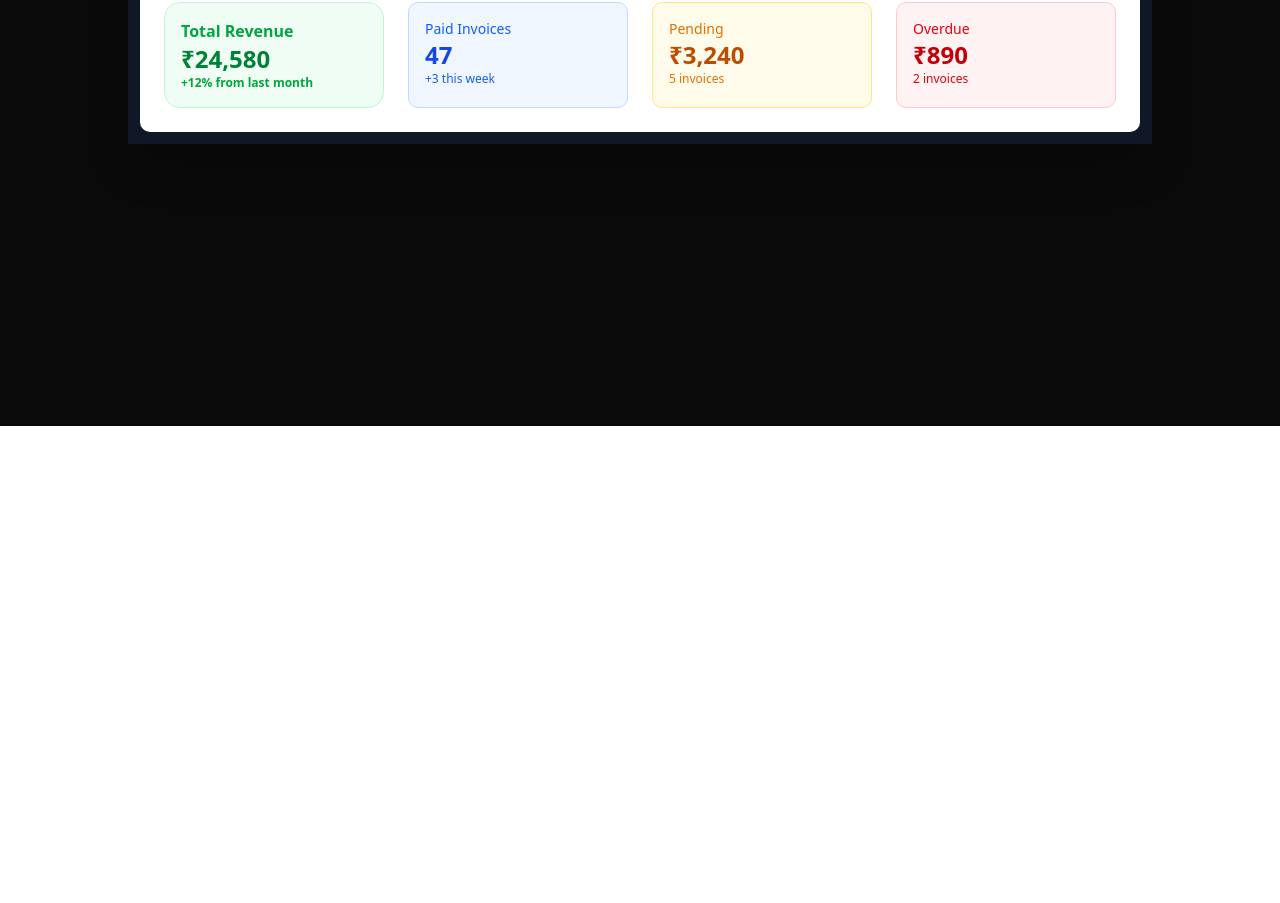
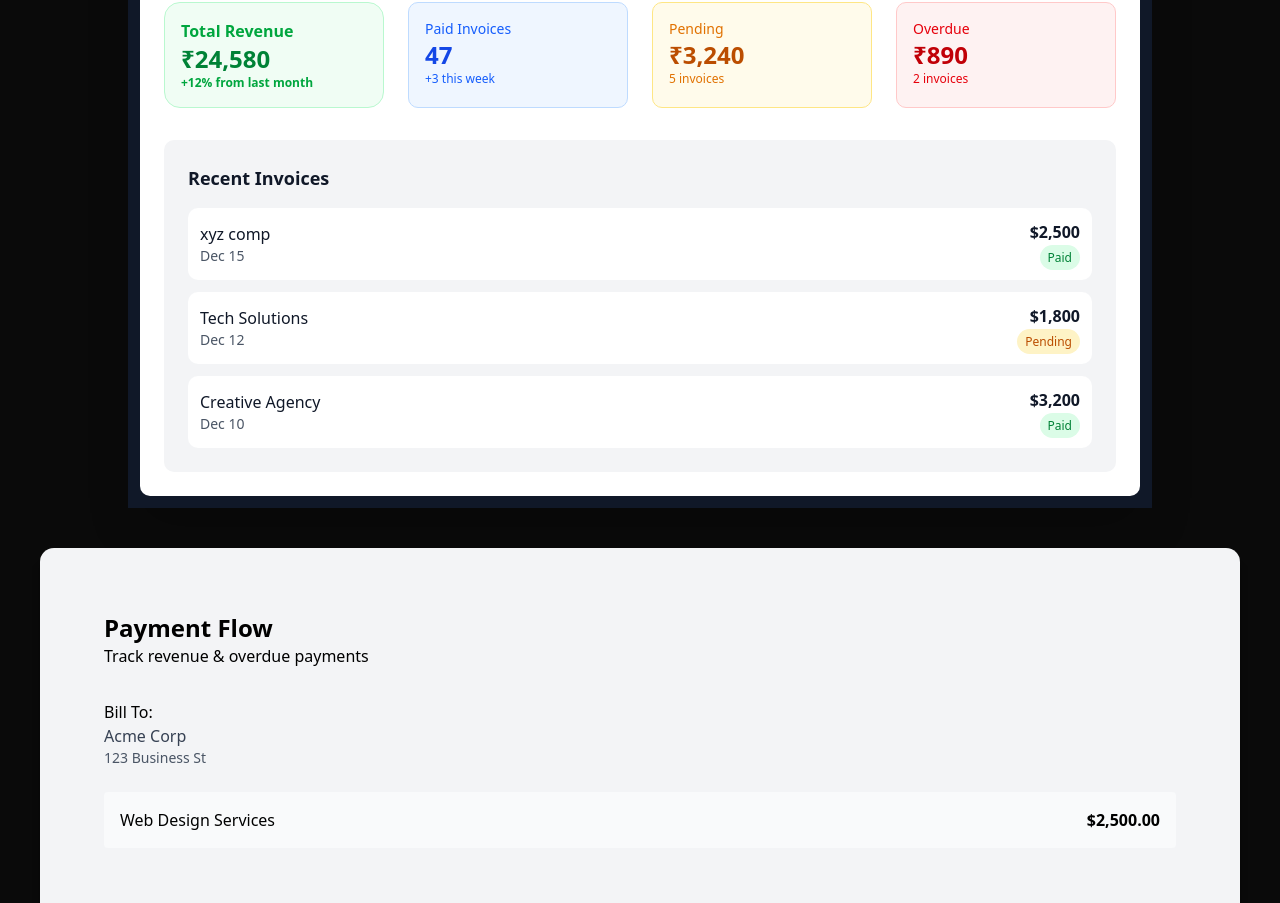
Before and after one commit to rishavraj13/Saas-I, a Next.js app: page / in a window 1280 px wide. Shown: the part 5174-6077 px from the top of the page. Before the commit the page ends 5600 px from the top, so only its background shows below. Built offline with nearby package versions, Linux system fonts and the light colour scheme.

Commit message:
only added next and prev button and logic

```diff
--- a/src/app/components/Workaction.tsx
+++ b/src/app/components/Workaction.tsx
@@ -1,6 +1,8 @@
 "use client";
 
+import { useEffect, useState } from "react";
 import { Button } from "./ui/button";
+import { ChevronLeft, ChevronRight } from "lucide-react";
 
 const Workaction = () => {
   return (
@@ -17,13 +19,16 @@ const Workaction = () => {
         </div>
 
         <div className="mt-6">
-            <Laptop/>
+          <Laptop />
+        </div>
+
+        <div>
+          <Carousel />
         </div>
       </div>
     </section>
   );
 };
-
 
 const Laptop = () => {
   return (
@@ -37,14 +42,10 @@ const Laptop = () => {
 
         <div className="bg-white rounded-lg overflow-hidden">
           <div className="p-6">
-                <div className = " flex items-center justify-between mb-8">
+            <div className=" flex items-center justify-between mb-8">
               <div>
-                        <h1 className="text-2xl font-bold text-black">
-                            Dashboard
-                        </h1>
-                        <p className="text-gray-900 items-center">
-                            Welcome Back!
-                        </p>
+                <h1 className="text-2xl font-bold text-black">Dashboard</h1>
+                <p className="text-gray-900 items-center">Welcome Back!</p>
               </div>
 
               <div className="px-4 py-4">
@@ -53,17 +54,20 @@ const Laptop = () => {
             </div>
 
             <div>
-                   <Lapcard/>
+              <Lapcard />
+            </div>
+
+            <div>
+              <Customerlist />
             </div>
           </div>
         </div>
       </div>
     </div>
   );
-}
+};
 
-
-const Lapcard = () =>{
+const Lapcard = () => {
   return (
     <div className=" grid md:grid-cols-4 gap-6 ">
       <div className="border border-green-200 bg-green-50 text-green-600 font-bold p-4 rounded-2xl">
@@ -77,6 +81,7 @@ const Lapcard = () =>{
         <p className="text-2xl font-bold text-blue-700">47</p>
         <p className="text-blue-600 text-xs">+3 this week</p>
       </div>
+
       <div className="bg-amber-50 p-4 rounded-lg border border-amber-200">
         <p className="text-amber-600 text-sm font-medium">Pending</p>
         <p className="text-2xl font-bold text-amber-700">₹3,240</p>
@@ -89,7 +94,183 @@ const Lapcard = () =>{
       </div>
     </div>
   );
-}
+};
 
+const Customerlist = () => {
+  return (
+    <div className="bg-gray-100 rounded-lg p-6 mt-8">
+      <h3 className="text-lg font-semibold text-gray-900 mb-4">
+        Recent Invoices
+      </h3>
+
+      <div className="space-y-3">
+        {[
+          {
+            client: "xyz comp",
+            amount: "$2,500",
+            status: "Paid",
+            date: "Dec 15",
+          },
+          {
+            client: "Tech Solutions",
+            amount: "$1,800",
+            status: "Pending",
+            date: "Dec 12",
+          },
+          {
+            client: "Creative Agency",
+            amount: "$3,200",
+            status: "Paid",
+            date: "Dec 10",
+          },
+        ].map((invoice, index) => (
+          <div
+            key={index}
+            className="flex items-center justify-between bg-white p-3 rounded-lg"
+          >
+            <div>
+              <p className="font-medium text-gray-900">{invoice.client}</p>
+              <p className="text-sm text-gray-600">{invoice.date}</p>
+            </div>
+            <div className="text-right">
+              <p className="font-semibold text-gray-900">{invoice.amount}</p>
+              <span
+                className={`text-xs px-2 py-1 rounded-full ${
+                  invoice.status === "Paid"
+                    ? "bg-green-100 text-green-700"
+                    : "bg-amber-100 text-amber-700"
+                }`}
+              >
+                {invoice.status}
+              </span>
+            </div>
+          </div>
+        ))}
+      </div>
+    </div>
+  );
+};
+
+const Carousel = () => {
+  const secondaryScreens = [
+    {
+      title: "Invoice PDF Preview",
+      benefit: "Create invoices in 15 seconds",
+      image: "invoice-pdf",
+    },
+    {
+      title: "Send Invoice Modal",
+      benefit: "Clients pay online — no friction",
+      image: "send-modal",
+    },
+    {
+      title: "Payment Flow",
+      benefit: "Track revenue & overdue payments",
+      image: "payment-flow",
+    },
+    {
+      title: "Analytics Dashboard",
+      benefit: "Automated reminders keep cash flowing",
+      image: "analytics",
+    },
+  ];
+
+  const [currslide, setcurrslide] = useState(0);
+  const [isAutoplay, setAutoplay] = useState(true);
+
+  const nextSlide = () => {
+    setAutoplay(false);
+    setcurrslide((prev) => (prev + 1) % secondaryScreens.length);
+  };
+
+  const prevSlide = () => {
+    setAutoplay(false);
+    setcurrslide(
+      (prev) => (prev - 1 + secondaryScreens.length) % secondaryScreens.length
+    );
+  };
+
+  useEffect(() => {
+    if (!isAutoplay) return;
+
+    const interval = setInterval(() => {
+      setcurrslide((prev) => (prev + 1) % secondaryScreens.length);
+    }, 3000);
+
+    return () => clearInterval(interval);
+  }, [isAutoplay, secondaryScreens.length]);
+
+  const currentSlideData = secondaryScreens[currslide];
+
+  return (
+    <div className=" mt-10">
+      <div className="relative mx-auto min-w-2xl">
+        <div className="rounded-2xl overflow-hidden">
+          <div className="bg-gray-100 shadow-xl rounded-xl p-8 mx-2">
+            <Carouselcard
+              slide={currentSlideData}
+              nextSlide={nextSlide}
+              prevSlide={prevSlide}
+            />
+          </div>
+        </div>
+      </div>
+    </div>
+  );
+};
+
+type CarouselCardProps = {
+  slide: {
+    title: string;
+    benefit: string;
+    image: string;
+  };
+  nextSlide: () => void;
+  prevSlide: () => void;
+};
+
+const Carouselcard = ({ slide, nextSlide, prevSlide }: CarouselCardProps) => {
+  return (
+    <div className="text-black p-8">
+      <div className=" font-semibold text-2xl">{slide?.title}</div>
+      <p>{slide?.benefit}</p>
+
+      <div className="border-black pb-4 mb-4 "></div>
+
+      <div className="mb-6">
+        <p className="font-medium">Bill To:</p>
+        <p className="text-gray-700">Acme Corp</p>
+        <p className="text-gray-600 text-sm">123 Business St</p>
+      </div>
+
+      <div className="bg-gray-50 p-4 rounded">
+        <div className="flex justify-between">
+          <span>Web Design Services</span>
+          <span className="font-semibold">$2,500.00</span>
+        </div>
+      </div>
+
+      <div className="flex justify-between mt-15">
+        <div>
+          <button
+            onClick={prevSlide}
+            className=" hover:cursor-pointer left-4  bg-white shadow-lg rounded-full hover:bg-gray-50 p-3"
+          >
+            <ChevronLeft size={25} className="text-black "></ChevronLeft>
+          </button>
+        </div>
+
+        <div>
+          <button
+            onClick={nextSlide}
+            className=" hover:cursor-pointer right-4  bg-white shadow-lg rounded-full hover:bg-gray-50 p-3  "
+          >
+            <ChevronRight className="text-black" size={25}></ChevronRight>
+          </button>
+        </div>
+      </div>
+    </div>
+  );
+};
 
 export default Workaction;
```
Also changed, not shown: x.txt. Lines whose indentation alone changed are shown as unchanged.
